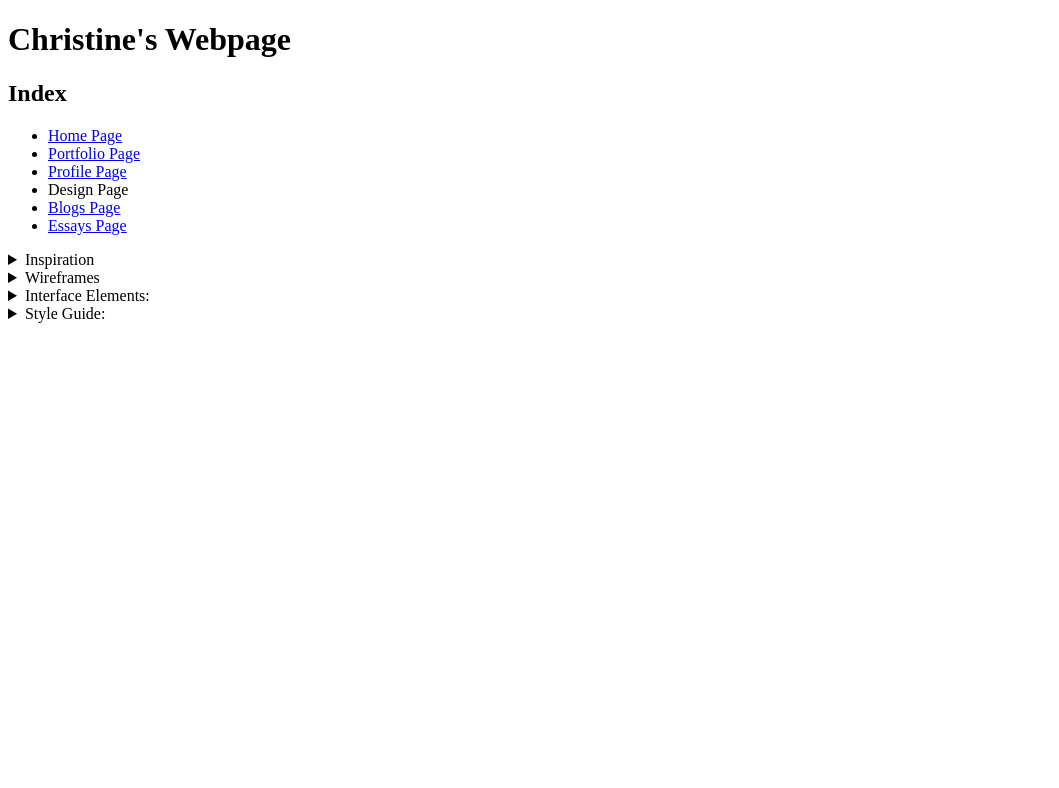
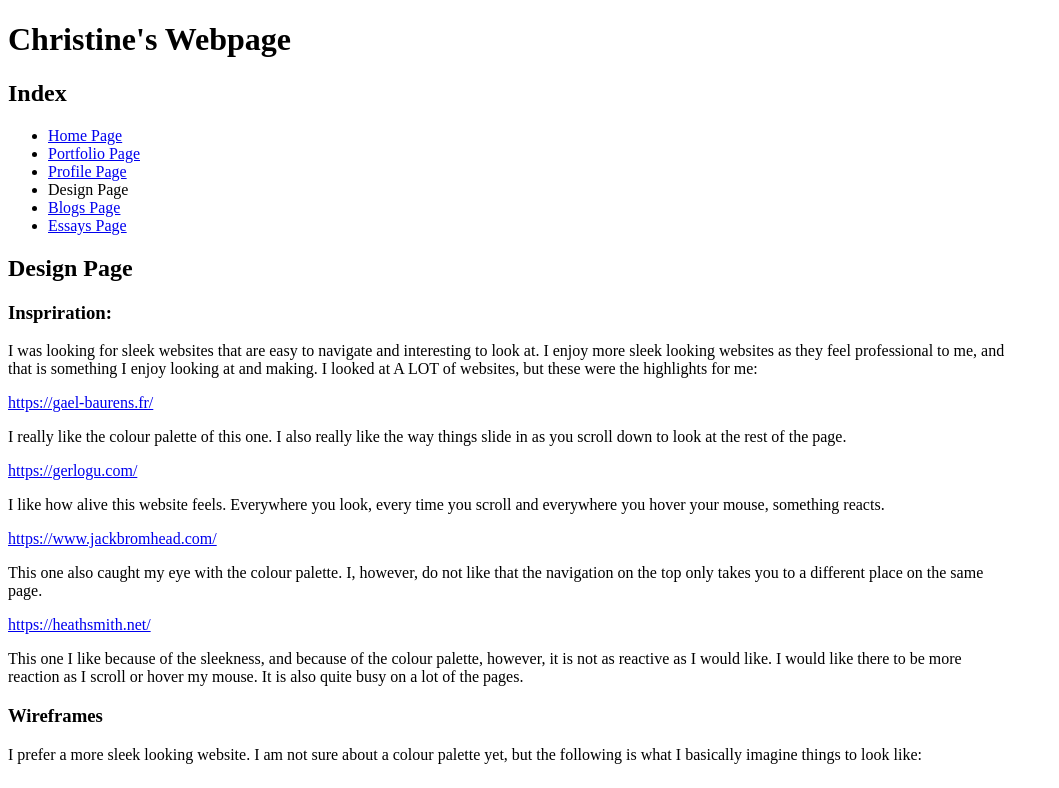
Before and after one commit to Wits-Digital-Arts-Interactive-Media/WSOA3028A_2615283, a plain HTML site: page designs/design.html in a window 1280 px wide. Shown: the top 788 px of the page, without its empty margins (0-1059 px from the left). Drawn offline with Linux system fonts and the light colour scheme.

Commit message:
Further adjustments to design page

```diff
--- a/designs/design.html
+++ b/designs/design.html
@@ -23,10 +23,10 @@
         </ul>
     </nav>
     <main>
-    <article class="Design-Post">
-    <details>
-        <summary>Inspiration</summary>
-
+        <section class="Design-And-Style-Guide">
+            <h2>Design Page</h2>
+            <article class="Inspiration">
+                <h3>Inspriration:</h3>
                 <p>I was looking for sleek websites that are easy to navigate and interesting to look at. I enjoy more sleek looking websites as they feel professional to me, and
                     <br>that is something I enjoy looking at and making. I looked at A LOT of websites, but these were the highlights for me:</p>
 
@@ -47,12 +47,9 @@
 
                     <p>This one I like because of the sleekness, and because of the colour palette, however, it is not as reactive as I would like. I would like there to be more
                     <br>reaction as I scroll or hover my mouse. It is also quite busy on a lot of the pages.</p>
-    </details>
             </article>
-    <article class="Design-Post">
-    <details>
-        <summary>Wireframes</summary>
-
+            <article class="Wireframes">
+                <h3>Wireframes</h3>
                 <p>I prefer a more sleek looking website. I am not sure about a colour palette yet, but the following is what I basically imagine things to look like:</p>
 
                 <img src="images-in-designs/Slide1.PNG" alt="Home page wireframe - part 1. Shows that home page will contain an image and basic information about Christine.">
@@ -63,11 +60,9 @@
                 <img src="images-in-designs/Slide6.PNG" alt="Portfolio page wireframe.">
                 <img src="images-in-designs/Slide7.PNG" alt="Dev-logs page wireframe.">
                 <img src="images-in-designs/Slide8.PNG" alt="Blog-posts page wireframe.">
-    </details>
             </article>
-    <article class="Design-Post">
-    <details>
-        <summary>Interface Elements:</summary>
+            <article class="Inerface-Elements">
+                <h3>Interface Elements</h3>
                 <ul>
                     <li>Home Page:
                     <ul>
@@ -120,15 +115,12 @@
                     </ul>
                     </li>
                     </ul>
-    </details>
             </article>
-    <article class="Design-Post">
-    <details>
-        <summary>Style Guide:</summary>
+            <article>
+                <h3>Style Guide</h3>
                 <p>This will be expanded, but here are some basic decisions I have made thus far.</p>
                 <img src="images-in-designs/Table.png" alt="Table containing the information for my style Guide">
-    </details>
             </article>
-    </main>
+        </section>
 </body>
 </html>
```
Lines whose indentation alone changed are shown as unchanged.
